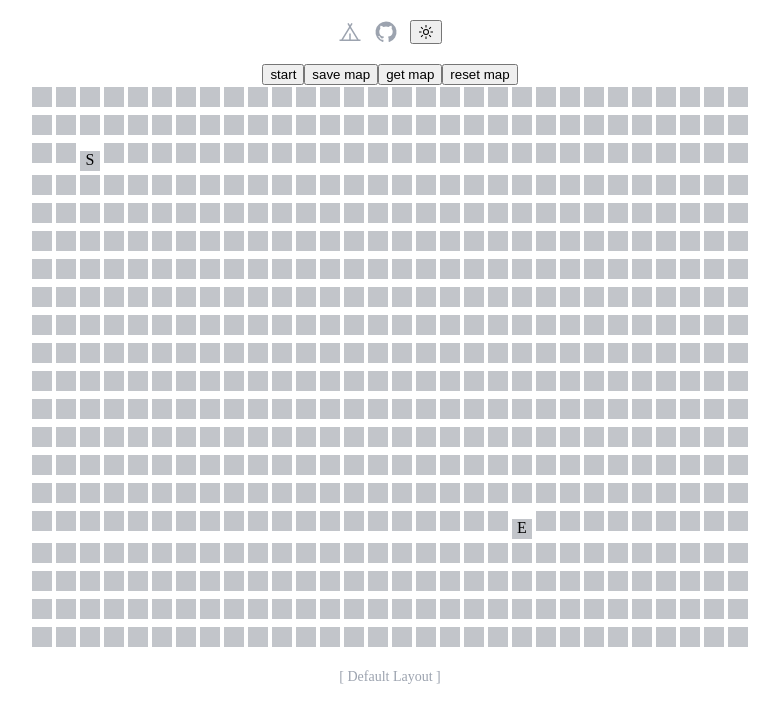
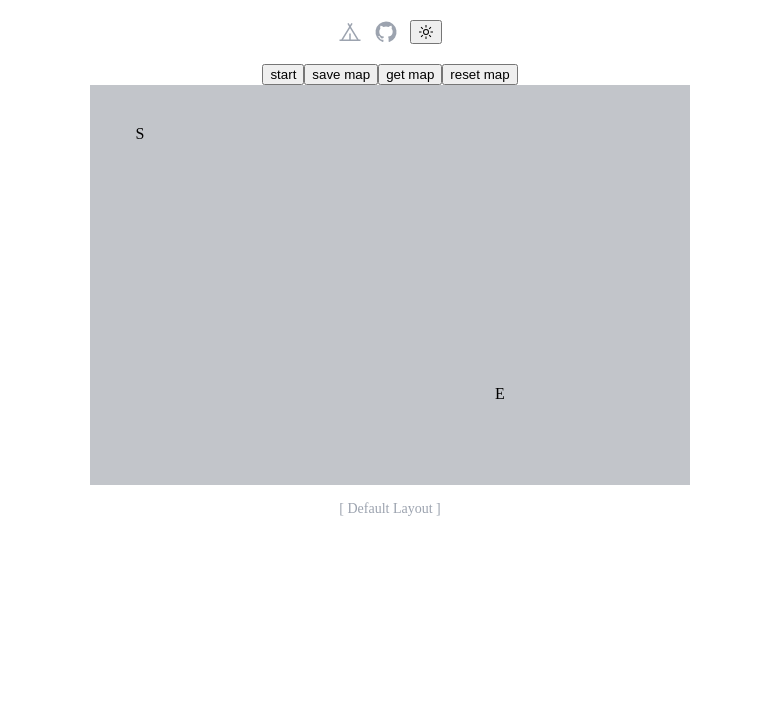
Before and after one commit to lzy1960/vue-findway, a Nuxt app: page /bfs in a window 1280 px wide. Shown: the top 722 px of the page, without its empty margins (250-1029 px from the left). Built offline with nearby package versions, Linux system fonts and the light colour scheme.

Commit message:
refactor: sort out the code

```diff
--- a/pages/bfs/index.vue
+++ b/pages/bfs/index.vue
@@ -1,15 +1,26 @@
 <template>
   <div class="bfs">
-    <button @click="findPath(start, end)">start</button>
-    <button @click="saveMap()">save map</button>
-    <button @click="getMap()">get map</button>
-    <button @click="resetMap()">reset map</button>
+    <button @click="findPath(start, end)">
+      start
+    </button>
+    <button @click="saveMap()">
+      save map
+    </button>
+    <button @click="getMap()">
+      get map
+    </button>
+    <button @click="resetMap()">
+      reset map
+    </button>
     <div :ref="el => mainEl = el" class="main">
-      <div v-for="_, y in HEIGHT" :key="y">
-        <div v-for="_, x in WIDTH" :key="`${x}_${y}`" inline-block w-5 h-5 bg-gray-7 bg-op-30 m-2px cursor-pointer
-          hover:bg-op-80 :class="divClass(x, y)" @mousedown="mousedown = true" @mousemove="setWall(map, x, y)"
-          @mouseup="mousedown = false">
-          <span>{{ content(x, y) }}</span>
+      <div v-for="_, y in HEIGHT" :key="y" h-5>
+        <div
+          v-for="__, x in WIDTH" :key="`${x}_${y}`" inline-block w-5 h-5 bg-gray-7 bg-op-30 vertical-top text-center
+          cursor-pointer border border-dark hover:bg-op-80 :class="divClass(x, y)"
+          @mousedown="mousedown = true; setWall(map, x, y)" @mousemove="setWall(map, x, y)"
+          @contextmenu.prevent="delCurWall(map, x, y)" @mouseup="mousedown = false"
+        >
+          {{ content(x, y) }}
         </div>
       </div>
     </div>
@@ -18,11 +29,14 @@
 
 <script lang="ts" setup>
 import { useStorage } from '@vueuse/core'
+
+// types
 type Point = [number, number]
+
 class Sorted {
-  data: any;
-  compare: any;
-  constructor(data: Point[], compare: (a: Point, b: Point) => number) {
+  data: Point[]
+  compare: any
+  constructor (data: Point[], compare: (a: Point, b: Point) => number) {
     this.data = data.slice()
     this.compare = compare || ((a: number, b: number) => a - b)
   }
@@ -51,14 +65,18 @@ class Sorted {
     return this.data.length
   }
 }
-const mousedown = ref(false)
+
+// constant
 const WIDTH = ref(30)
 const HEIGHT = ref(20)
+const DEFAULT_MAP: () => Point[][] = () => Array(HEIGHT.value).fill(0).map(v => Array(WIDTH.value).fill(0))
 
+
+// used variable
 const map = ref([])
-const localMap = ref(null)
-const start = [2, 2]
-const end = [20, 15]
+const start: Point = [2, 2]
+const end: Point = [20, 15]
+const mousedown = ref(false)
 const content = (x: number, y: number) => {
   if (x === start[0] && y === start[1]) return 'S'
   if (x === end[0] && y === end[1]) return 'E'
@@ -78,19 +96,21 @@ const divClass = (x: number, y: number) => {
   return ''
 }
 const mainEl = ref()
+
+// wall methods
 const setWall = (map: Point[], x: number, y: number) => {
   if (mousedown.value) {
-    console.log(x, y)
-    console.log(map[y][x])
     map[y][x] = 3
-    // setColor(x, y, 'purple')
-    console.log(map)
   }
 }
+const delCurWall = (map: Point[], x: number, y: number) => {
+  map[y][x] = 0
+}
+
+// map methods
 const saveMap = () => {
   localStorage.removeItem('map')
-  localMap.value = useStorage('map', map.value)
-  console.log(localMap.value)
+  useStorage('map', map.value)
 }
 const getMap = () => {
   const local = useStorage('map', map.value)
@@ -98,32 +118,36 @@ const getMap = () => {
   map.value = local.value
 }
 const resetMap = () => {
-  map.value = Array(HEIGHT.value).fill(0).map(v => Array(WIDTH.value).fill(0))
+  map.value = DEFAULT_MAP()
+}
+const setCurValue = (x: number, y: number, value: number) => {
+  map.value[y][x] = value
 }
 
+// resetMap when init
 resetMap()
 
+// delay to debug
 function sleep (t: number) {
   return new Promise(function (resolve) {
-    setTimeout(resolve, t);
-  });
+    setTimeout(resolve, t)
+  })
 }
+
+// A* find way
 const findPath = async (start: Point, end: Point) => {
-  const table = Array(HEIGHT.value).fill(0).map(v => Array(WIDTH.value).fill(0))
+  const table = DEFAULT_MAP()
   const distance = (point: Point) => {
     return Math.abs(point[0] - end[0]) + Math.abs(point[1] - end[1])
     // return (point[0] - end[0]) ** 2 + (point[1] - end[1]) ** 2
   }
   const queue = new Sorted([start], (a, b) => distance(a) - distance(b))
   async function insert (x: number, y: number, pre: Point) {
-    // console.log(pre)
     // 越界
     if (x < 0 || x >= WIDTH.value || y < 0 || y >= HEIGHT.value || table[y][x] || map.value[y][x]) return
     await sleep(1)
     table[y][x] = pre
-    console.log(map)
-    map.value[y][x] = 1
-    // setColor(x, y, 'orange')
+    setCurValue(x, y, 1)
     queue.give([x, y])
   }
   while (queue.length) {
@@ -133,21 +157,20 @@ const findPath = async (start: Point, end: Point) => {
       let path = []
       while (x !== start[0] || y !== start[1]) {
         // [x, y] = table[y][x]
-        let a = table[y][x][0]
-        let b = table[y][x][1]
+        let [a, b] = table[y][x] as Point
         x = a
         y = b
         path.push(map.value[y][x])
         await sleep(1)
-        map.value[y][x] = 2
-        console.log(map.value)
+        setCurValue(x, y, 2)
       }
       return path
     }
-    await insert(x, y - 1, [x, y])
-    await insert(x, y + 1, [x, y])
-    await insert(x - 1, y, [x, y])
-    await insert(x + 1, y, [x, y])
+    const cur: Point = [x, y]
+    await insert(x, y - 1, cur)
+    await insert(x, y + 1, cur)
+    await insert(x - 1, y, cur)
+    await insert(x + 1, y, cur)
   }
   return null
 }
```
Also changed, not shown: .eslintrc.js.
